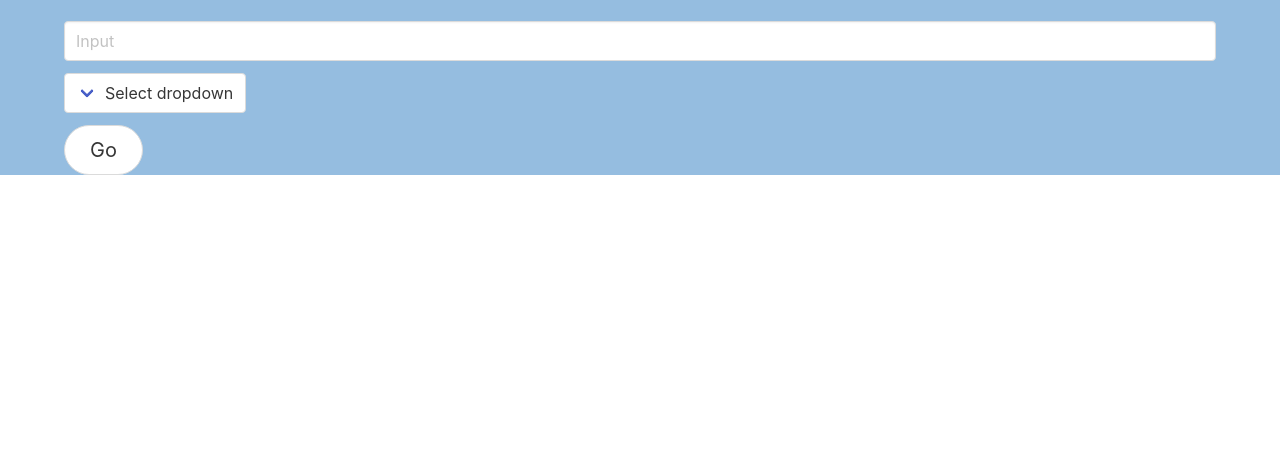
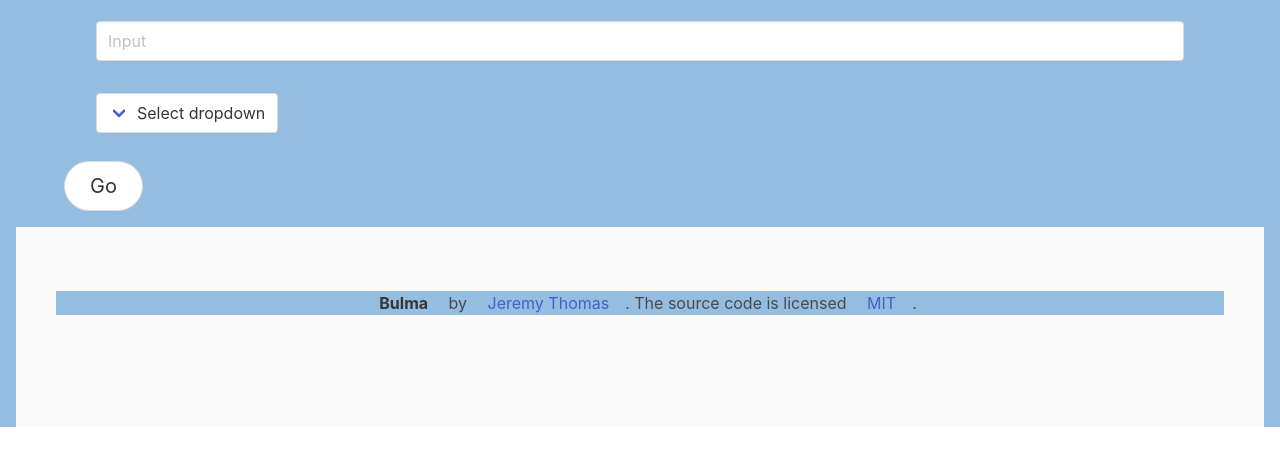
Before and after one commit to LillyRWonka/cinerank, a plain HTML site: page assets/index.html in a window 1280 px wide. Shown: the part 68-534 px from the top of the page. Drawn offline with nearby package versions, Linux system fonts and the light colour scheme.

Commit message:
started building HTML

```diff
--- a/assets/index.html
+++ b/assets/index.html
@@ -33,5 +33,13 @@
         Go
       </button>
     </div>
+    <footer class="footer">
+        <div class="content has-text-centered">
+          <p>
+            <strong>Bulma</strong> by <a href="https://jgthms.com">Jeremy Thomas</a>. The source code is licensed
+            <a href="http://opensource.org/licenses/mit-license.php">MIT</a>.
+          </p>
+        </div>
+      </footer>
 </body>
 </html>
--- a/assets/style.css
+++ b/assets/style.css
@@ -1,3 +1,4 @@
 * {
     background-color: rgb(149, 189, 224);
+    margin: 1em;
 }
```
Also changed, not shown: assets/scrip.js (deleted), assets/script.js (added).
